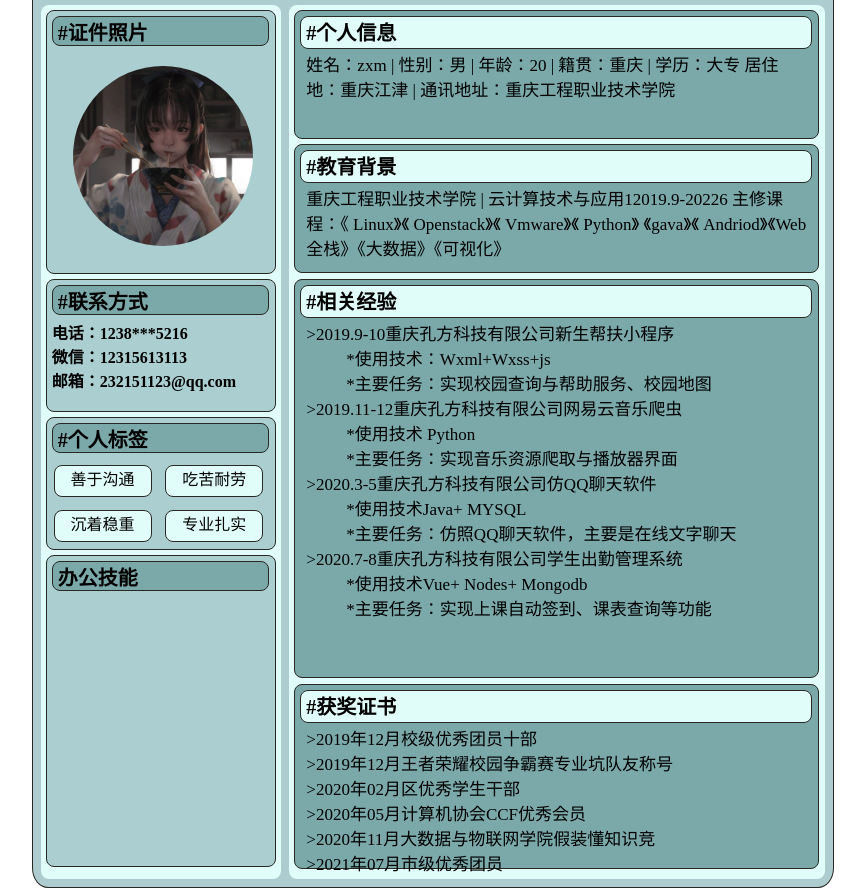
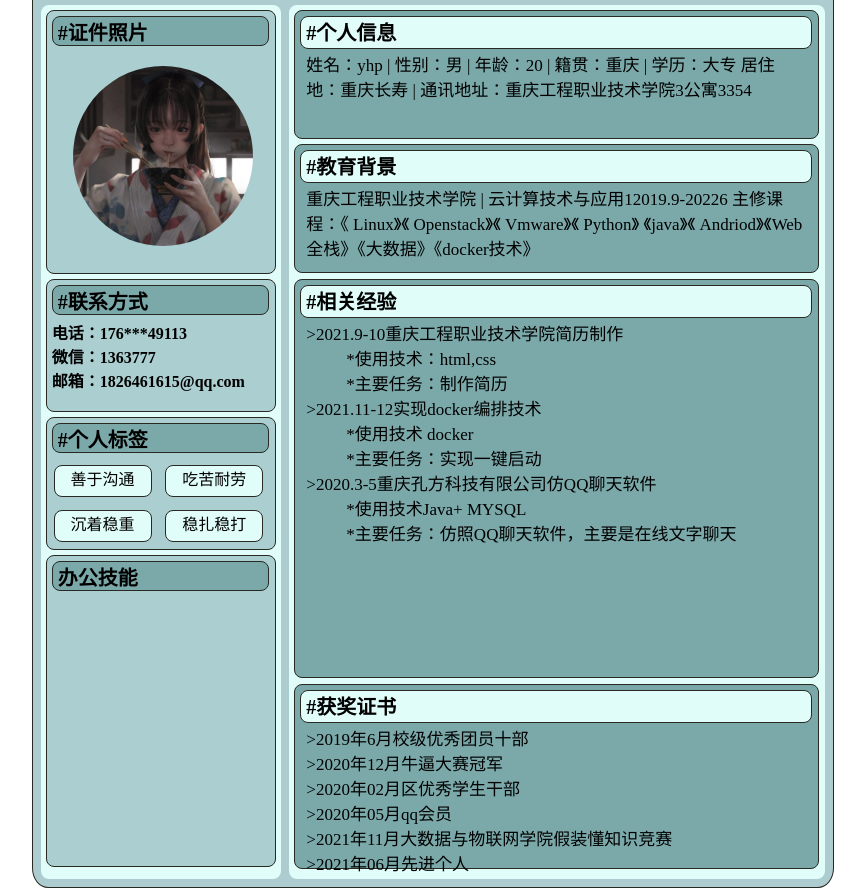
Before and after one commit to aotosama/aotosama.github.io, a plain HTML site: page index.html in a window 1280 px wide. Shown: the part 122-1018 px from the top of the page, without its empty margins (207-1072 px from the left). Drawn offline with Linux system fonts and the light colour scheme; files whose address does not match are found by name.

Commit message:
Update index.html

```diff
--- a/index.html
+++ b/index.html
@@ -27,9 +27,9 @@
                 <div class="menu-in-in" id="in2">
                     <p class="p-titel">#联系方式</p>
                 </div>
-                <p class="p-titel">电话：1238***5216</p>
-                <p class="p-titel">微信：12315613113</p>
-                <p class="p-titel">邮箱：232151123@qq.com</p>
+                <p class="p-titel">电话：176***49113</p>
+                <p class="p-titel">微信：1363777</p>
+                <p class="p-titel">邮箱：1826461615@qq.com</p>
             </div>
             <div class="menu-in" id="menu3">
                 <div class="menu-in-in" id="in3">
@@ -38,7 +38,7 @@
                 <div class="p-in">善于沟通</div>
                 <div class="p-in">吃苦耐劳</div>
                 <div class="p-in">沉着稳重</div>
-                <div class="p-in">专业扎实</div>
+                <div class="p-in">稳扎稳打</div>
             </div>
             <div class="menu-in" id="menu4">
                 <div class="menu-in-in" id="in4">
@@ -50,8 +50,8 @@
             <div class="content-in" id="content1">
                 <div class="content-in-in" id="contentin1">
                     <p class="p-titel">#个人信息</p>
-                    <p class="describe">姓名：zxm | 性别：男 | 年龄：20 | 籍贯：重庆 | 学历：大专
-                    居住地：重庆江津 | 通讯地址：重庆工程职业技术学院</p>
+                    <p class="describe">姓名：yhp | 性别：男 | 年龄：20 | 籍贯：重庆 | 学历：大专
+                    居住地：重庆长寿 | 通讯地址：重庆工程职业技术学院3公寓3354</p>
 
                 </div>
             </div>
@@ -60,7 +60,7 @@
                     <p class="p-titel">#教育背景</p>
                     <p class="describe">重庆工程职业技术学院 | 云计算技术与应用12019.9-20226
                     主修课程：《 Linux》《 Openstack》《 Vmware》《 Python》
-                    《gava》《 Andriod》《Web全栈》《大数据》《可视化》</p>
+                    《java》《 Andriod》《Web全栈》《大数据》《docker技术》</p>
                 </div>
             </div>
             <div class="content-in" id="content3">
@@ -68,22 +68,19 @@
                     <p class="p-titel">#相关经验</p>
                     <p class="describe">
                         <dl class="dl">
-                            <dt>>2019.9-10重庆孔方科技有限公司新生帮扶小程序
-                                <dd>*使用技术：Wxml+Wxss+js</dd>
-                                <dd>*主要任务：实现校园查询与帮助服务、校园地图</dd>
+                            <dt>>2021.9-10重庆工程职业技术学院简历制作
+                                <dd>*使用技术：html,css</dd>
+                                <dd>*主要任务：制作简历</dd>
                             </dt>
-                            <dt>>2019.11-12重庆孔方科技有限公司网易云音乐爬虫
-                                <dd>*使用技术 Python</dd>
-                                <dd>*主要任务：实现音乐资源爬取与播放器界面</dd>
+                            <dt>>2021.11-12实现docker编排技术
+                                <dd>*使用技术 docker</dd>
+                                <dd>*主要任务：实现一键启动</dd>
                             </dt>
                             <dt>>2020.3-5重庆孔方科技有限公司仿QQ聊天软件
                                 <dd>*使用技术Java+ MYSQL</dd>
                                 <dd>*主要任务：仿照QQ聊天软件，主要是在线文字聊天</dd>
                             </dt>
-                            <dt>>2020.7-8重庆孔方科技有限公司学生出勤管理系统
-                                <dd>*使用技术Vue+ Nodes+ Mongodb</dd>
-                                <dd>*主要任务：实现上课自动签到、课表查询等功能</dd>
-                            </dt>
+
                         </dl>
 
                     </p>
@@ -93,12 +90,12 @@
                 <div class="content-in-in" id="contentin4">
                     <p class="p-titel">#获奖证书</p>
                     <dl class="dl">
-                        <dt>>2019年12月校级优秀团员十部</dt>
-                        <dt>>2019年12月王者荣耀校园争霸赛专业坑队友称号</dt>
+                        <dt>>2019年6月校级优秀团员十部</dt>
+                        <dt>>2020年12月牛逼大赛冠军</dt>
                         <dt>>2020年02月区优秀学生干部</dt>
-                        <dt>>2020年05月计算机协会CCF优秀会员</dt>
-                        <dt>>2020年11月大数据与物联网学院假装懂知识竞</dt>
-                        <dt>>2021年07月市级优秀团员</dt>
+                        <dt>>2020年05月qq会员</dt>
+                        <dt>>2021年11月大数据与物联网学院假装懂知识竞赛</dt>
+                        <dt>>2021年06月先进个人</dt>
                     </dl>
                 </div>
             </div>
```
